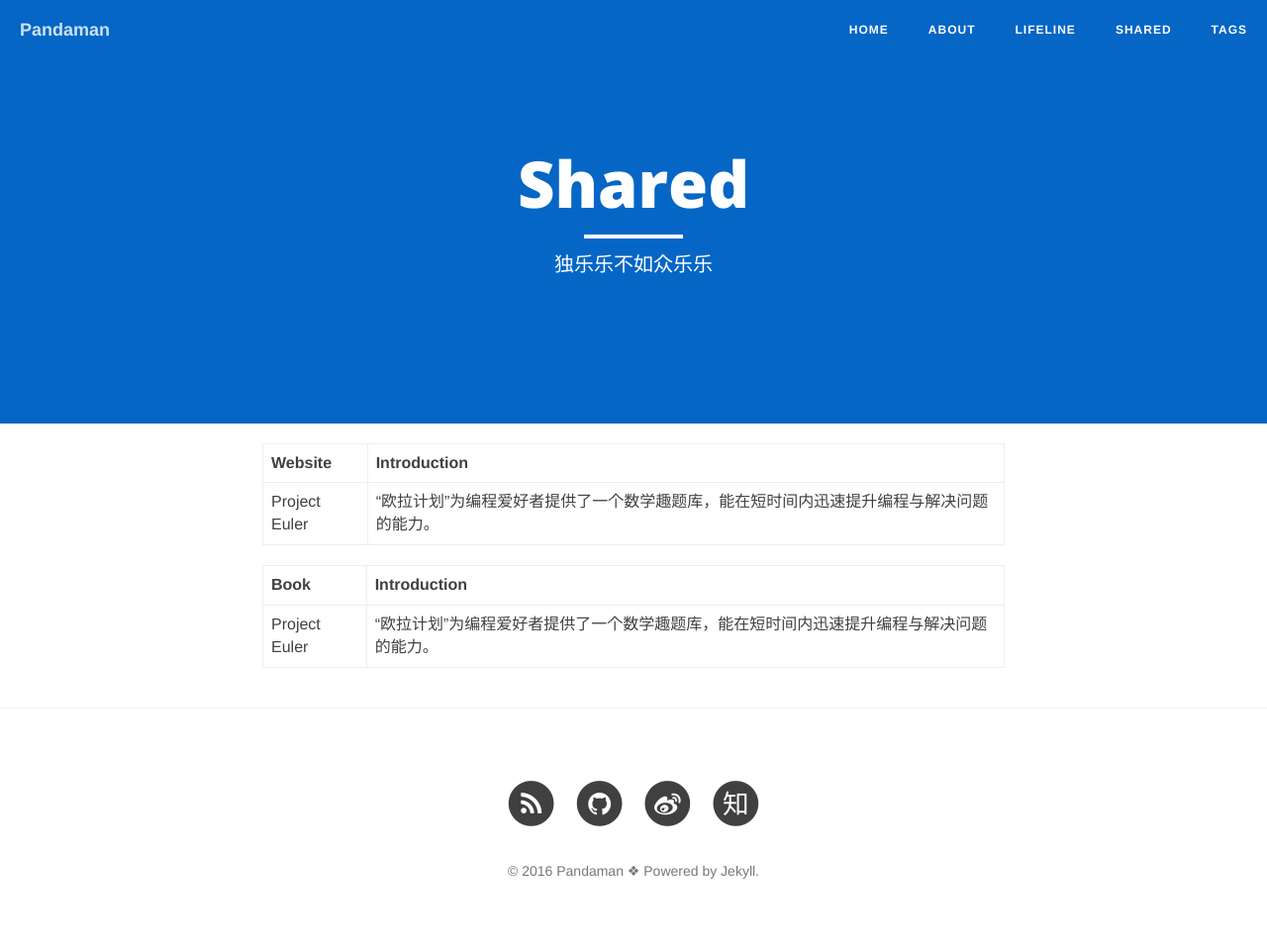
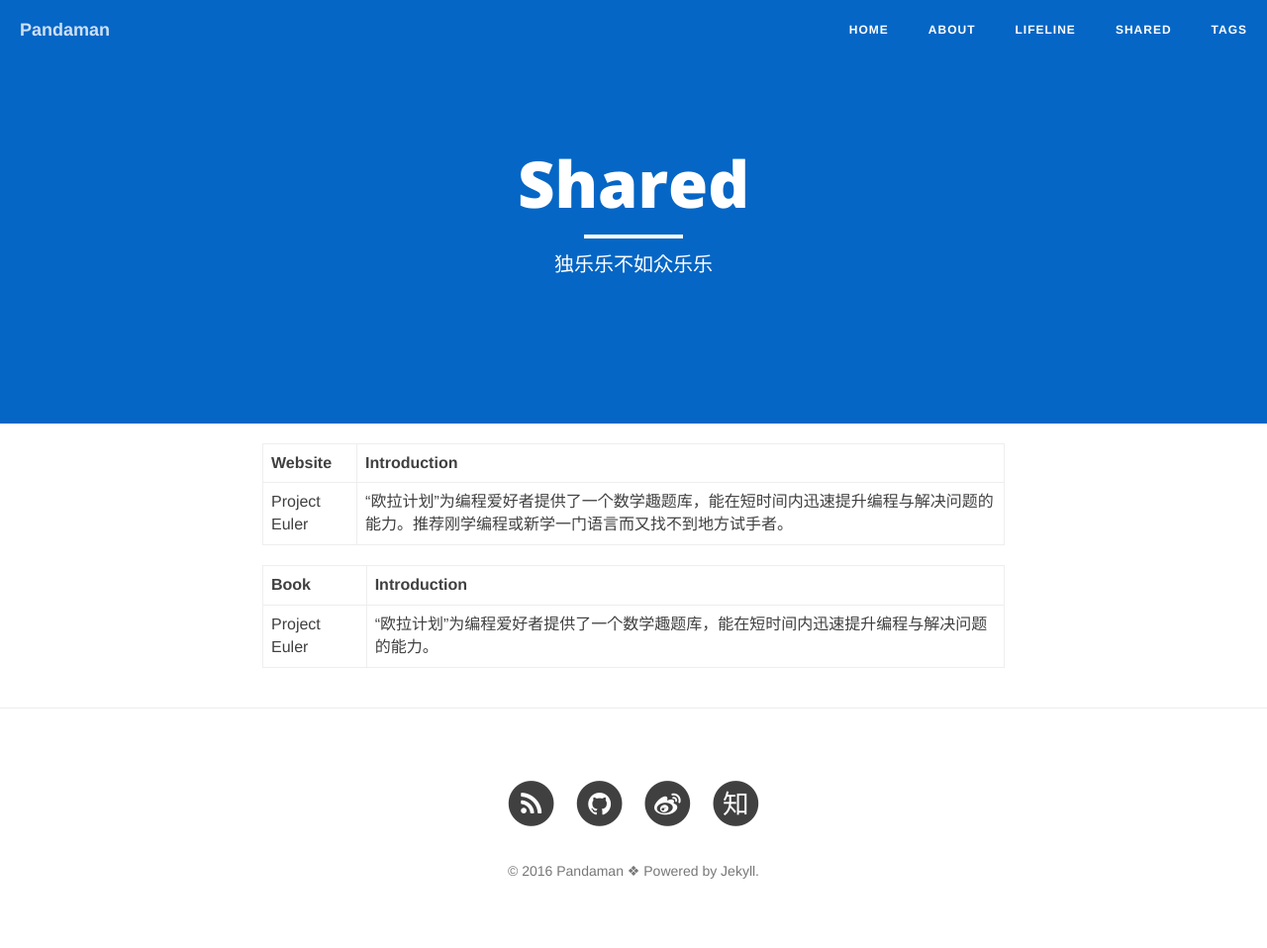
Before and after one commit to ceares/ceares.github.io, a Jekyll site: the page built from shared.md, in a window 1280 px wide. Shown: the whole page at 99% size. Built offline with Jekyll 4.4.1, drawn with Linux system fonts in a browser that asks for light colours; nearby versions of some CDN libraries.

Commit message:
Update shared.md

```diff
--- a/shared.md
+++ b/shared.md
@@ -8,7 +8,7 @@ header-img: "img/zhihu.jpg"
 
 Website|Introduction
 :--|:--
-[Project Euler](https://projecteuler.net/archives)|“欧拉计划”为编程爱好者提供了一个数学趣题库，能在短时间内迅速提升编程与解决问题的能力。
+[Project Euler](https://projecteuler.net/archives)|“欧拉计划”为编程爱好者提供了一个数学趣题库，能在短时间内迅速提升编程与解决问题的能力。推荐刚学编程或新学一门语言而又找不到地方试手者。
 
 Book|Introduction
 :--|:--
```
